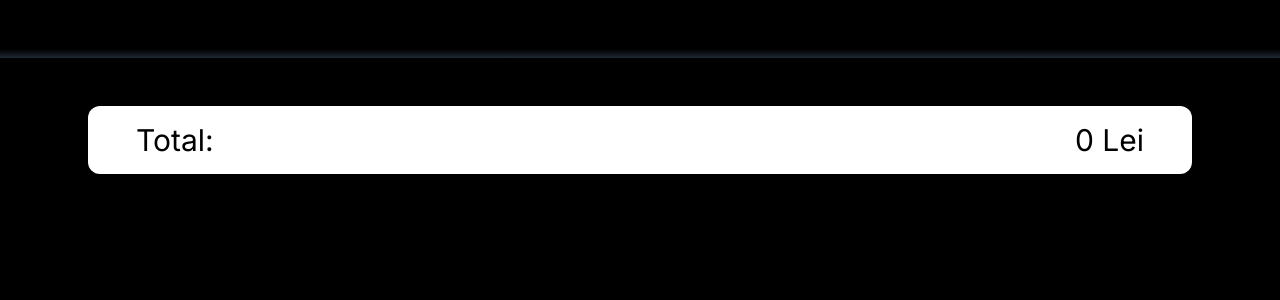
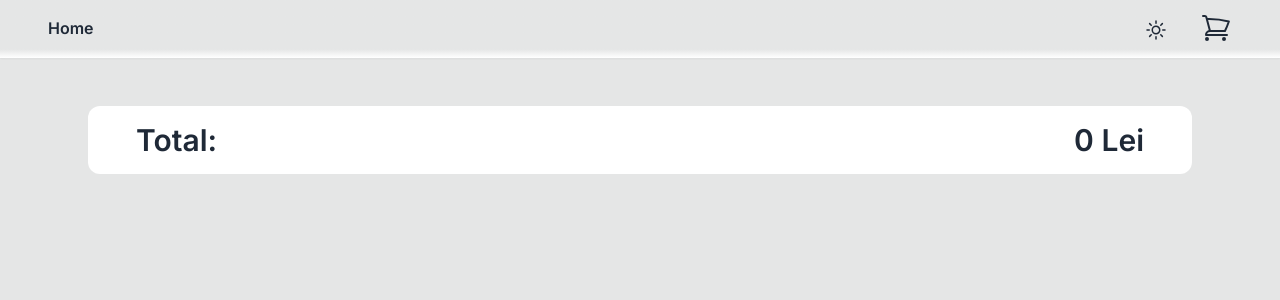
Before and after one commit to M4rYu5/web-dev-practice, a Next.js app in the folder src/store_front_react/: page /checkout in a window 1280 px wide. Shown: the top 300 px of the page. Built offline with nearby package versions, Linux system fonts and the light colour scheme.

Commit message:
user selectable daisyui dark and white theme

```diff
--- a/src/store_front_react/app/layout.tsx
+++ b/src/store_front_react/app/layout.tsx
@@ -1,8 +1,11 @@
+"use client"
+
 import SiteMenu from "@/components/SiteMenu";
 import "./globals.css";
 import type { Metadata } from "next";
 import { Inter } from "next/font/google";
 import BasketProvider, { BasketContext } from "./BasketProvider";
+import { useContext, useEffect, useImperativeHandle, useState } from "react";
 
 const inter = Inter({ subsets: ["latin"] });
 
@@ -16,11 +19,21 @@ export default function RootLayout({
 }: {
   children: React.ReactNode;
 }) {
+  const currentTheme = localStorage.getItem("site_theme_name") ?? (window.matchMedia('(prefers-color-scheme: dark)').matches ? "dark" : "light" )
+  let [theme, setTeme] = useState(currentTheme);
+
+  useEffect(() =>{
+    if (theme == "auto"){
+      localStorage.removeItem("site_theme_name");
+    }
+    localStorage.setItem("site_theme_name", theme);
+  }, [theme])
+
   return (
-    <html lang="en" style={{ minHeight: "100%"}} className="bg-black bg-gradient-to-tr from-black">
-      <body className={inter.className + " bg-transparent bg-gradient-to-tr from-transparent"} style={{ minHeight: "100%"}}>
+    <html lang="en" data-theme={theme} style={{ minHeight: "100%"}} className="bg-base-300 bg-gradient-to-tr from-base-300">
+      <body className={inter.className + " bg-transparent bg-gradient-to-tr from-transparent text-base-content font-semibold"} style={{ minHeight: "100%"}}>
         <BasketProvider>
-          <SiteMenu />
+          <SiteMenu theme={theme} setTheme={setTeme} />
           <div className="container mx-auto mt-5 sm:px-12 px-5">{children}</div>
         </BasketProvider>
       </body>
--- a/src/store_front_react/components/SiteMenu.tsx
+++ b/src/store_front_react/components/SiteMenu.tsx
@@ -2,7 +2,7 @@
 
 import { BasketContext } from "@/app/BasketProvider";
 import ShopCartPreview from "@/app/ShopCartPreview";
-import { useContext } from "react";
+import { Dispatch, SetStateAction, useContext } from "react";
 
 const navigation = [
   { name: "Dashboard", href: "#", current: true },
@@ -12,20 +12,53 @@ const navigation = [
 ];
 
 const hoverMenuClasses =
-  " border-transparent cursor-pointer border-b-2 hover:border-fuchsia-50 hover:border-solid hover:border-b-2 hover:text-fuchsia-200 ";
+  " border-transparent cursor-pointer border-b-2 hover:border-accent hover:border-solid hover:border-b-2 hover:text-accent ";
 
-export default function SiteMenu() {
+const SiteMenu: React.FC<{
+  theme: string;
+  setTheme: Dispatch<SetStateAction<string>>;
+}> = ({theme, setTheme}) => {
   let basket = useContext(BasketContext);
 
   return (
-    <div className="shadow-sm mb-2  bg-gradient-to-t from-gray-800 to-black to-15%">
+    <div className="shadow-sm mb-2  bg-gradient-to-t from-base-100 to-base-300 to-15%">
       <nav className="flex justify-between container mx-auto sm:px-8 px-1">
         <div className="flex">
-          <a href="/" className={"pt-2 px-4 pb-2 my-2" + hoverMenuClasses}>
+          <a
+            href="/"
+            className={"pt-2 px-4 pb-2 my-2 font-semibold" + hoverMenuClasses}
+          >
             Home
           </a>
         </div>
-        <div className="flex my-2 dropdown dropdown-hover dropdown-end dropdown-bottom">
+        <div className="flex my-2">
+          <div className=" self-center justify-center mr-4 dropdown dropdown-bottom text-base-content font-semibold">
+            <span tabIndex={0} className={hoverMenuClasses + "hover:border-b-0"}>{currentThemeIcon(theme)}</span>
+            <ul
+              tabIndex={0}
+              className="dropdown-content right-[-20px] z-[1] p-2 space-y-1 bg-base-100 shadow border border-base-300 rounded-xl"
+            >
+              <li>
+                <button className="flex flex-row py-2 px-4 btn-accent w-full rounded-lg"
+                onClick={e => setTheme("light")}>
+                  {sun()}&nbsp;<span className="inline-block">Light</span>
+                </button>
+              </li>
+              <li>
+                <button className="flex flex-row py-2 px-4 btn-accent w-full rounded-lg"
+                  onClick={e => setTheme("dark")}>
+                  {moon()}&nbsp;Dark
+                </button>
+              </li>
+              <li>
+                <button className="flex flex-row py-2 px-4 btn-accent w-full rounded-lg"
+                onClick={e => setTheme("auto")}>
+                  {computer()}&nbsp;System
+                </button>
+              </li>
+            </ul>
+          </div>
+          <div className="flex self-center dropdown dropdown-hover dropdown-end dropdown-bottom">
             <a
               href="/checkout"
               className={
@@ -46,14 +79,82 @@ export default function SiteMenu() {
                 />
               </svg>
               {basket.length > 0 && (
-              <span className="absolute text-xs px-1 self-center translate-x-4 -translate-y-3 rounded-md border-solid shadow shadow-red-900 bg-gradient-to-b from-orange-300 to-red-600 text-white">
+                <span className="absolute select-none text-xs px-1 self-center translate-x-4 -translate-y-3 rounded-md border-solid shadow shadow-red-900 bg-gradient-to-b from-orange-300 to-red-600 text-white">
                   {basket.length}
                 </span>
               )}
             </a>
             <ShopCartPreview className="dropdown-content z-[1]" />
           </div>
+        </div>
       </nav>
     </div>
   );
+};
+
+
+function currentThemeIcon(theme: string) {
+  if (theme == "light") return sun();
+  if (theme == "dark") return moon();
+  let sysDefault = window.matchMedia('(prefers-color-scheme: dark)').matches ? "dark" : "light";
+  return currentThemeIcon(sysDefault);
 }
+
+function sun() {
+  return (
+    <svg
+      xmlns="http://www.w3.org/2000/svg"
+      fill="none"
+      viewBox="0 0 24 24"
+      strokeWidth={1.5}
+      stroke="currentColor"
+      className="inline-block w-6 h-6"
+    >
+      <path
+        strokeLinecap="round"
+        strokeLinejoin="round"
+        d="M12 3v2.25m6.364.386l-1.591 1.591M21 12h-2.25m-.386 6.364l-1.591-1.591M12 18.75V21m-4.773-4.227l-1.591 1.591M5.25 12H3m4.227-4.773L5.636 5.636M15.75 12a3.75 3.75 0 11-7.5 0 3.75 3.75 0 017.5 0z"
+      />
+    </svg>
+  );
+}
+
+function computer() {
+  return (
+    <svg
+      xmlns="http://www.w3.org/2000/svg"
+      fill="none"
+      viewBox="0 0 24 24"
+      strokeWidth={1.5}
+      stroke="currentColor"
+      className="w-6 h-6"
+    >
+      <path
+        strokeLinecap="round"
+        strokeLinejoin="round"
+        d="M9 17.25v1.007a3 3 0 01-.879 2.122L7.5 21h9l-.621-.621A3 3 0 0115 18.257V17.25m6-12V15a2.25 2.25 0 01-2.25 2.25H5.25A2.25 2.25 0 013 15V5.25m18 0A2.25 2.25 0 0018.75 3H5.25A2.25 2.25 0 003 5.25m18 0V12a2.25 2.25 0 01-2.25 2.25H5.25A2.25 2.25 0 013 12V5.25"
+      />
+    </svg>
+  );
+}
+
+function moon() {
+  return (
+    <svg
+      xmlns="http://www.w3.org/2000/svg"
+      fill="none"
+      viewBox="0 0 24 24"
+      strokeWidth={1.5}
+      stroke="currentColor"
+      className="w-6 h-6"
+    >
+      <path
+        strokeLinecap="round"
+        strokeLinejoin="round"
+        d="M21.752 15.002A9.718 9.718 0 0118 15.75c-5.385 0-9.75-4.365-9.75-9.75 0-1.33.266-2.597.748-3.752A9.753 9.753 0 003 11.25C3 16.635 7.365 21 12.75 21a9.753 9.753 0 009.002-5.998z"
+      />
+    </svg>
+  );
+}
+
+export default SiteMenu;
--- a/src/store_front_react/tailwind.config.ts
+++ b/src/store_front_react/tailwind.config.ts
@@ -16,5 +16,8 @@ const config: Config = {
     },
   },
   plugins: [require("daisyui")],
+  daisyui: {
+    themes: ["light", "dark"],
+  },
 }
 export default config
```
Lines whose indentation alone changed are shown as unchanged.
